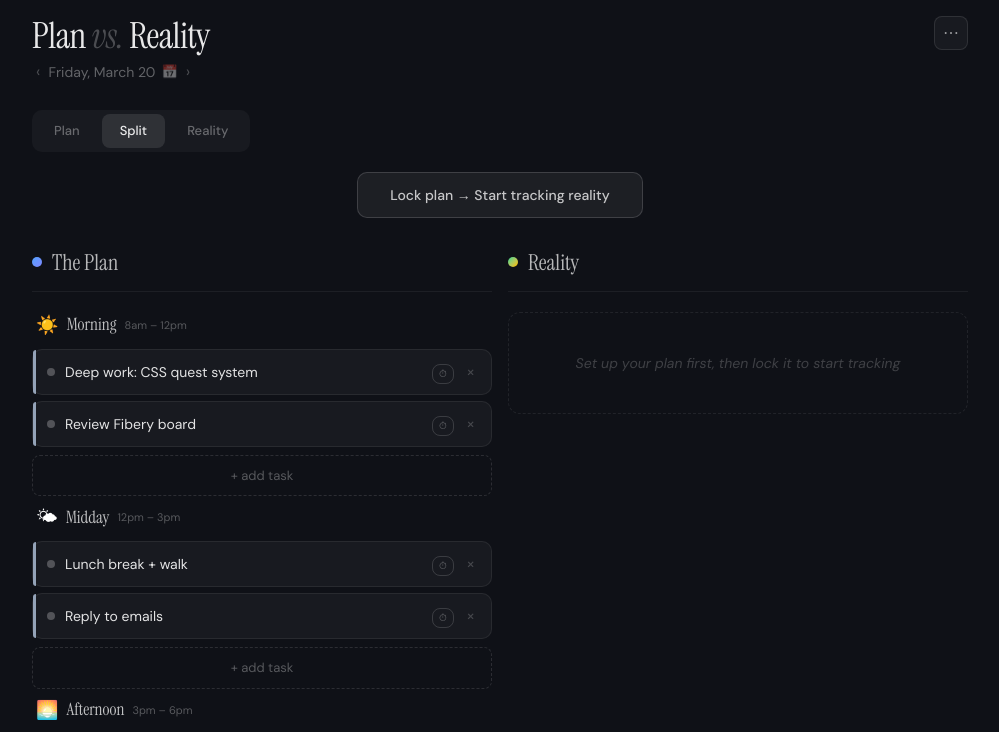
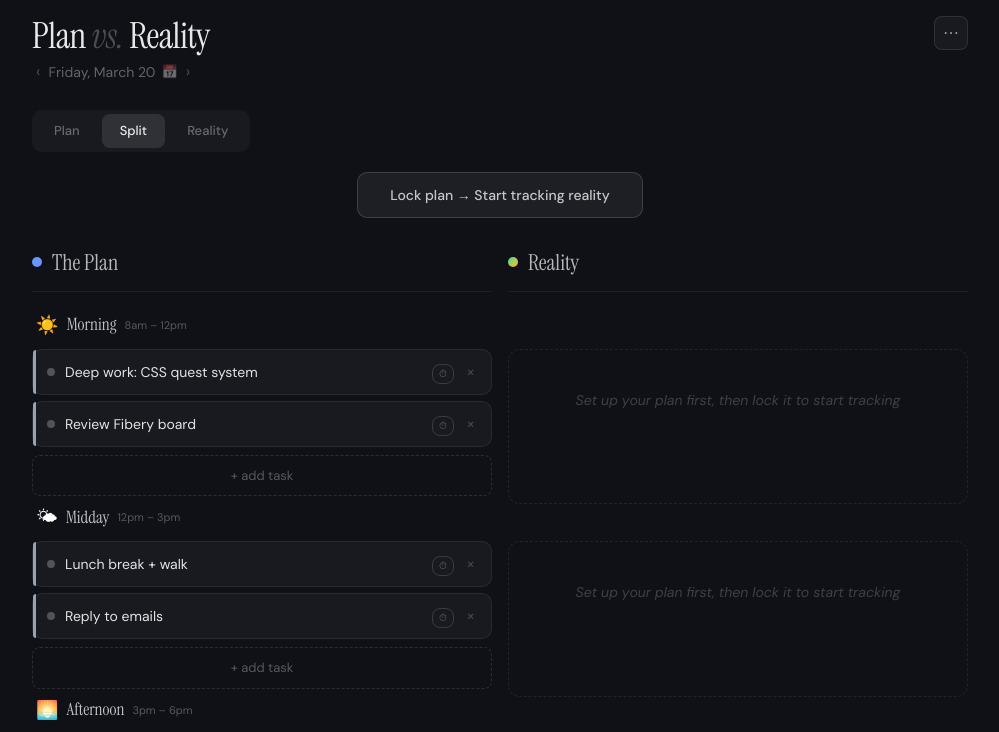
Before and after one commit to EliranSun/plan-vs-reality, a React (Vite) app: page / in a window 1280 px wide. Shown: the top 732 px of the page, without its empty margins (140-1139 px from the left). Built offline with nearby package versions, Linux system fonts and the light colour scheme.

Commit message:
Merge column titles

```diff
--- a/src/components/PhaseBlock/PhaseBlock.jsx
+++ b/src/components/PhaseBlock/PhaseBlock.jsx
@@ -1,12 +1,8 @@
 import { useState, memo } from "react";
 import TaskCard from "../TaskCard/TaskCard";
 
-function PhaseBlock({ phase, tasks, side, onAddTask, onUpdateTask, onRemoveTask, onMoveRequest }) {
-  const [isAddHovered, setIsAddHovered] = useState(false);
-
+export function PhaseHeader({ phase }) {
   return (
-    <div style={{ marginBottom: 8 }}>
-      {/* Phase header */}
     <div
       style={{
         display: "flex",
@@ -37,6 +33,15 @@ function PhaseBlock({ phase, tasks, side, onAddTask, onUpdateTask, onRemoveTask,
         {phase.hours}
       </span>
     </div>
+  );
+}
+
+function PhaseBlock({ phase, tasks, side, onAddTask, onUpdateTask, onRemoveTask, onMoveRequest, showHeader = true }) {
+  const [isAddHovered, setIsAddHovered] = useState(false);
+
+  return (
+    <div style={{ marginBottom: 8 }}>
+      {showHeader && <PhaseHeader phase={phase} />}
 
       {/* Task list */}
       <div style={{ display: "flex", flexDirection: "column", gap: 6 }}>
--- a/src/components/PlanVsReality/PlanVsReality.jsx
+++ b/src/components/PlanVsReality/PlanVsReality.jsx
@@ -2,6 +2,7 @@ import { useState } from "react";
 import { usePlanVsReality } from "../../hooks/usePlanVsReality";
 import { PHASES, STATUS_LABELS } from "../../constants/phases";
 import PhaseBlock from "../PhaseBlock/PhaseBlock";
+import { PhaseHeader } from "../PhaseBlock/PhaseBlock";
 import DiffSummary from "../DiffSummary/DiffSummary";
 import DataMenu from "../DataMenu/DataMenu";
 import FocusView from "../FocusView/FocusView";
@@ -182,8 +183,69 @@ export default function PlanVsReality() {
         </button>
       )}
 
-      {/* Two columns */}
-      <div className={`grid gap-4 ${view === "split" ? "grid-cols-2" : "grid-cols-1"}`}>
+      {/* Split view — shared phase headers */}
+      {view === "split" && (
+        <div>
+          {/* Column headers */}
+          <div className="grid grid-cols-2 gap-4 mb-5">
+            <div className="flex items-center gap-2.5 border-b border-white/6 pb-3">
+              <div className="size-2.5 rounded-full bg-linear-to-br from-blue-400 to-indigo-400" />
+              <h2 className="m-0 font-['Instrument_Serif',serif] text-[22px] font-normal text-white/70">
+                The Plan
+              </h2>
+              {synced && (
+                <span className="rounded-[5px] bg-white/6 px-2 py-[3px] text-[10px] tracking-[0.8px] text-white/30 uppercase">
+                  locked
+                </span>
+              )}
+            </div>
+            <div className="flex items-center gap-2.5 border-b border-white/6 pb-3">
+              <div className="size-2.5 rounded-full bg-linear-to-br from-emerald-400 to-amber-400" />
+              <h2 className="m-0 font-['Instrument_Serif',serif] text-[22px] font-normal text-white/70">
+                Reality
+              </h2>
+            </div>
+          </div>
+
+          {/* Phases with shared headers */}
+          {PHASES.map((phase) => (
+            <div key={phase.id}>
+              <PhaseHeader phase={phase} />
+              <div className="grid grid-cols-2 gap-4">
+                <PhaseBlock
+                  phase={phase}
+                  tasks={plan[phase.id] || []}
+                  side="plan"
+                  showHeader={false}
+                  onAddTask={addPlanTask}
+                  onUpdateTask={updatePlanTask}
+                  onRemoveTask={removePlanTask}
+                />
+                {!synced ? (
+                  <div className="rounded-xl border border-dashed border-white/8 px-5 py-10 text-center text-sm italic text-white/20">
+                    Set up your plan first, then lock it to start tracking
+                  </div>
+                ) : (
+                  <PhaseBlock
+                    phase={phase}
+                    tasks={execution[phase.id] || []}
+                    side="execution"
+                    showHeader={false}
+                    onAddTask={addUnplannedTask}
+                    onUpdateTask={updateExecTask}
+                    onRemoveTask={removeExecTask}
+                    onMoveRequest={(phaseId, task) => setMoveTarget({ phaseId, task })}
+                  />
+                )}
+              </div>
+            </div>
+          ))}
+        </div>
+      )}
+
+      {/* Single column views */}
+      {view !== "split" && (
+        <div>
           {/* Plan Column */}
           {showPlan && (
             <div>
@@ -242,6 +304,7 @@ export default function PlanVsReality() {
             </div>
           )}
         </div>
+      )}
 
       {/* Legend */}
       <div className="mt-10 flex flex-wrap justify-center gap-5">
```
Lines whose indentation alone changed are shown as unchanged.
